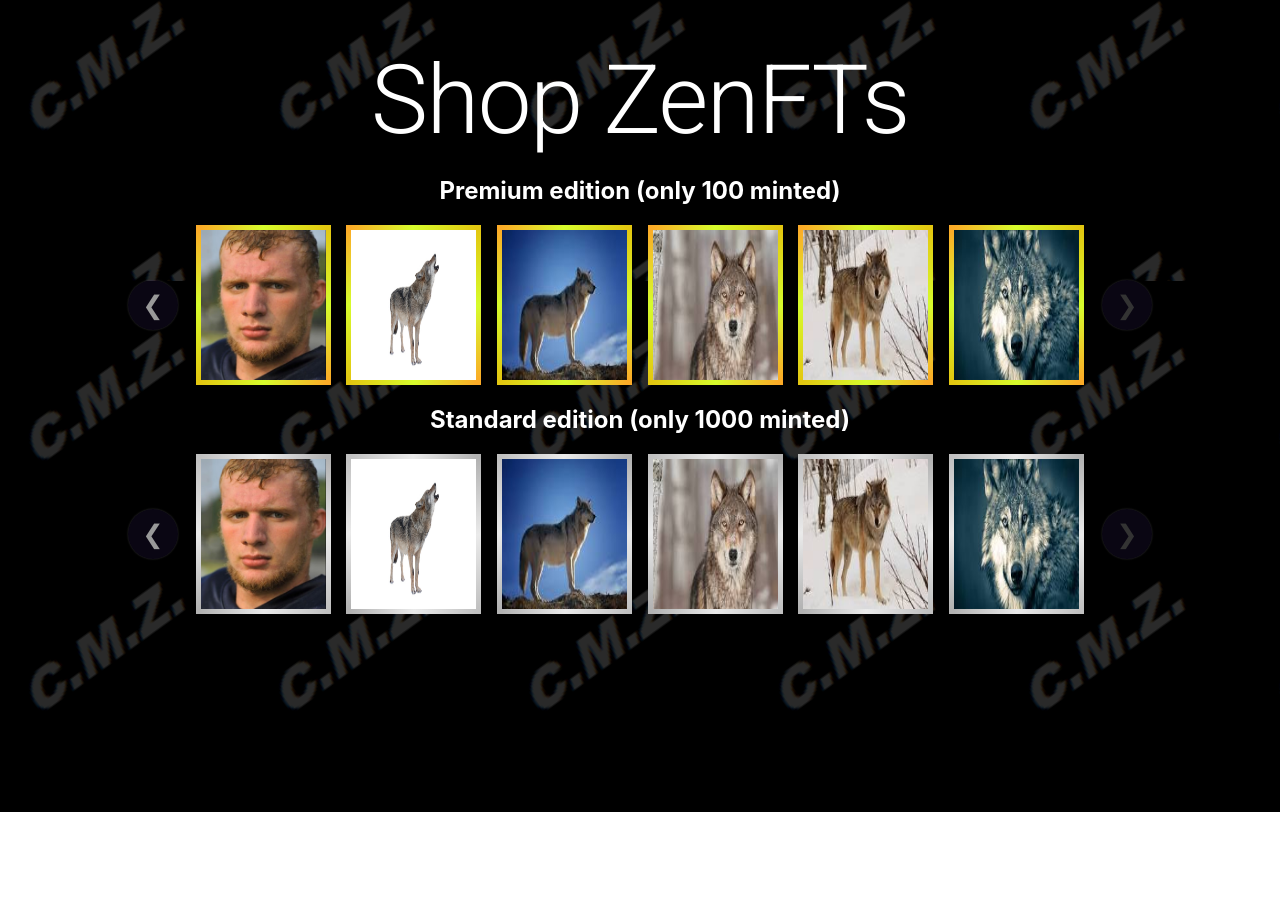
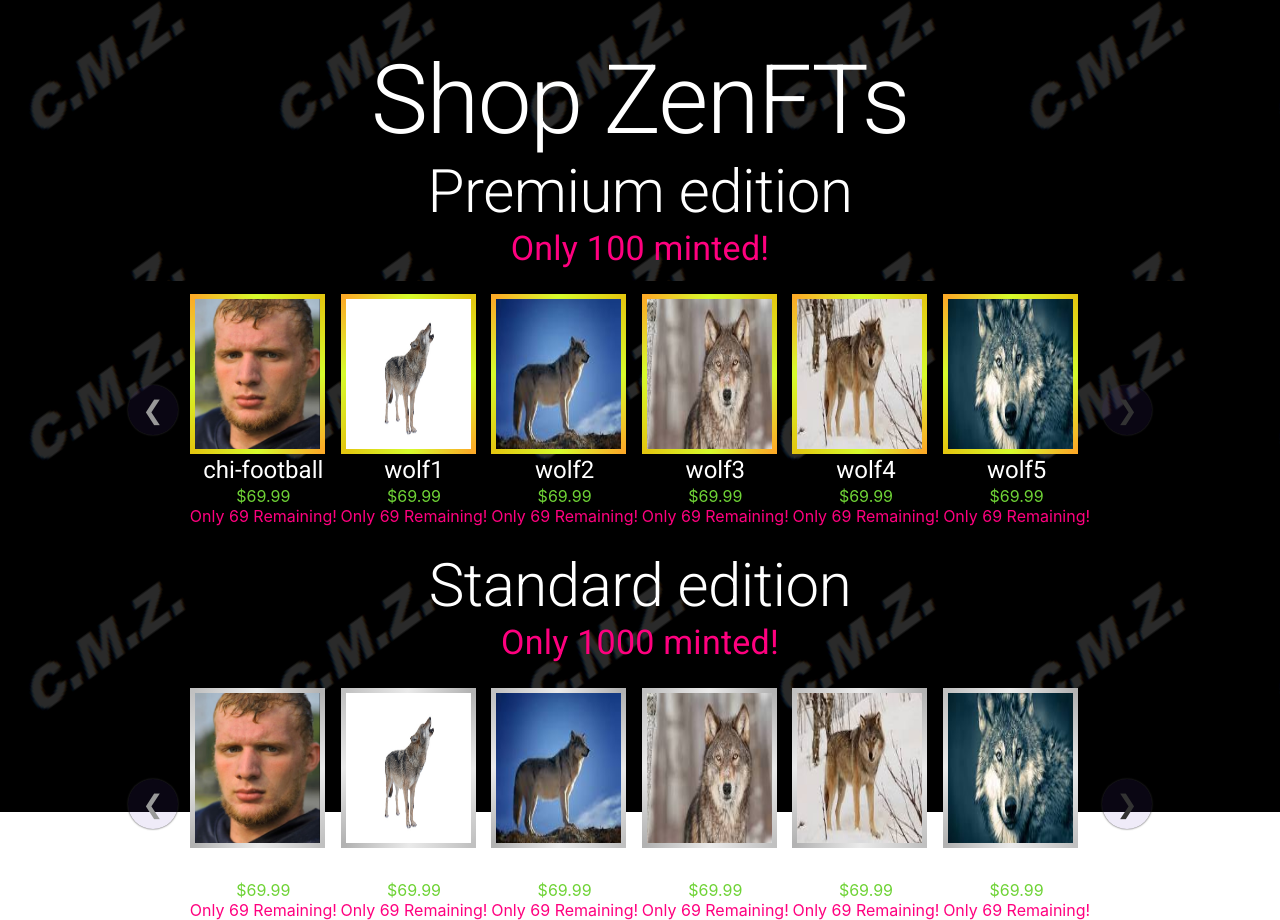
Before and after one commit to MikeConnelly/chimasterzen.com, a React (Create React App) app: page / in a window 1280 px wide. Shown: the part 1879-2799 px from the top of the page. Before the commit the page ends 2691 px from the top, so only its background shows below. Built offline with nearby package versions, Linux system fonts and the light colour scheme.

Commit message:
create preview modal

```diff
--- a/package.json
+++ b/package.json
@@ -14,7 +14,7 @@
     "react-dom": "^18.2.0",
     "react-elastic-carousel": "^0.11.5",
     "react-material-ui-carousel": "^3.4.2",
-    "react-scripts": "^2.1.3",
+    "react-scripts": "^2.1.8",
     "styled-components": "^5.3.5",
     "web-vitals": "^2.1.4"
   },
--- a/src/App.css
+++ b/src/App.css
@@ -60,15 +60,27 @@
   box-shadow: none !important;
 }
 
-#preview-modal {
+.modal {
   display: flex;
   align-items: center;
   justify-content: center;
-  top: 10%;
-  margin: auto;
 }
 
 #modal-contents {
-  background-color: rgb(220, 220, 220);
-  padding: 32px 64px;
+  display: flex;
+  align-items: center;
+  justify-content: center;
+  color: white;
+  background-color: rgb(41, 41, 41);
+  padding: 16px 32px;
+  border-radius: 20px;
 }
+
+.modal-button {
+  color: white;
+  background-color: #ff007f;
+}
+
+.green {
+  color: #6fd336;
+}
--- a/src/components/About.js
+++ b/src/components/About.js
@@ -12,13 +12,15 @@ class About extends Component {
         </Slide>
         <Slide direction="right" in={this.props.showAboutP1} timeout={500}>
           <Box id="about-p1">
-            <Typography variant="p">who is ChiMasterZen...</Typography>
+            <Typography variant="p">
+              who is ChiMasterZen...
+            </Typography>
           </Box>
         </Slide>
         <Slide direction="right" in={this.props.showAboutP2} timeout={500}>
           <Box id="about-p2">
             <Typography variant="p">
-                we have decided to create a new line of NFTs to...
+              we have decided to create a new line of NFTs to...
             </Typography>
           </Box>
         </Slide>
--- /dev/null
+++ b/src/components/Cart.js
@@ -0,0 +1,16 @@
+import React, { Component } from 'react'
+import { Modal, Typography } from '@mui/material';
+
+class Cart extends Component {
+  render() {
+    return (
+      <Modal
+        className="modal"
+        open={this.props.open}>
+        <Typography>hi</Typography>
+      </Modal>
+    );
+  }
+}
+
+export default Cart;
--- /dev/null
+++ b/src/components/Login.js
@@ -0,0 +1,20 @@
+import React, { Component } from 'react'
+import { Modal, Typography, Stack } from '@mui/material';
+
+class Login extends Component {
+  render() {
+    return (
+      <Modal
+        className="modal"
+        open={this.props.open}>
+        <Stack
+          id="modal-contents"
+          sx={{ height: '70vh', width: '55vh' }}>
+          <Typography>hi</Typography>
+        </Stack>
+      </Modal>
+    );
+  }
+}
+
+export default Login;
--- a/src/components/Navbar.js
+++ b/src/components/Navbar.js
@@ -1,9 +1,19 @@
 import React, { Component } from "react";
 import { AppBar, Toolbar, Typography, Button } from "@mui/material";
+import Login from './Login';
+import Cart from './Cart';
 import ShoppingCartIcon from '@mui/icons-material/ShoppingCart';
 import AccountCircleIcon from '@mui/icons-material/AccountCircle';
 
 class Navbar extends Component {
+  constructor(props) {
+    super(props);
+    this.state = {
+      openLogin: false,
+      openCart: false
+    };
+  }
+
   handleScrollClick = (e, sectionId) => {
     e.preventDefault();
     if (sectionId === "top") {
@@ -12,7 +22,19 @@ class Navbar extends Component {
       let section = document.getElementById(sectionId);
       section && section.scrollIntoView({ behavior: "smooth" });
     }
-  };
+  }
+
+  handleOpenLogin = (e) => {
+    this.setState({ openLogin: true });
+  }
+
+  handleCloseLogin = (e) => {
+    this.setState({ openLogin: false });
+  }
+
+  handleOpenCart = (e) => {
+    this.setState({ openCart: true });
+  }
 
   render() {
     return (
@@ -41,7 +63,7 @@ class Navbar extends Component {
           </Button>
           <Button
             sx={{ mx: '2em', color: 'white' }}
-            onClick={(e) => {}}>
+            onClick={this.handleOpenLogin}>
             <AccountCircleIcon sx={{ mr: '4px' }} />
             <Typography variant="h6">
               Log in
@@ -49,13 +71,15 @@ class Navbar extends Component {
           </Button>
           <Button
             sx={{ mx: '2em', color: 'white' }}
-            onClick={(e) => {}}>
+            onClick={this.handleOpenCart}>
             <ShoppingCartIcon sx={{ mr: '4px' }} />
             <Typography variant="h6">
               Cart
             </Typography>
           </Button>
         </Toolbar>
+        <Login open={this.state.openLogin} handleClose={this.state.handleCloseLogin} />
+        <Cart open={this.state.openCart} />
       </AppBar>
     );
   }
--- a/src/components/Shop.js
+++ b/src/components/Shop.js
@@ -1,45 +1,22 @@
 import React, { Component } from "react";
-import { Box, Stack, Typography, Fade } from "@mui/material";
+import { Box, Typography, Stack } from "@mui/material";
 import Preview from './Preview';
-import chi_football from "../img/chi_football.jpg";
-import wolf1 from "../img/wolf1.jpg"
-import wolf2 from "../img/wolf2.jpg"
-import wolf3 from "../img/wolf3.jpg"
-import wolf4 from "../img/wolf4.jpg"
-import wolf5 from "../img/wolf5.jpg"
-import wolf6 from "../img/wolf6.jpg"
-import wolf7 from "../img/wolf7.jpg"
-import wolf8 from "../img/wolf8.jpg"
 import Carousel from "react-elastic-carousel";
+import images from '../images';
 
 class Shop extends Component {
   constructor(props) {
     super(props);
-    this.premiumImages = [
-      chi_football,
-      wolf1,
-      wolf2,
-      wolf3,
-      wolf4,
-      wolf5,
-      wolf6,
-      wolf7,
-      wolf8
-    ];
-    this.standardImages = [
-      chi_football,
-      wolf1,
-      wolf2,
-      wolf3,
-      wolf4,
-      wolf5,
-      wolf6,
-      wolf7,
-      wolf8
-    ];
+    const defaultPreviewItem = {
+      img: null,
+      title: 'title',
+      price: '$0',
+      stock: '0',
+      type: 'premium'
+    };
     this.state = {
       openPreview: false,
-      previewItem: null
+      previewItem: defaultPreviewItem
     };
   }
 
@@ -47,49 +24,69 @@ class Shop extends Component {
     this.setState({ openPreview: true, previewItem: item });
   }
 
+  closePreview = () => {
+    this.setState({ openPreview: false });
+  }
+
+  setPreviewItem = (index) => {
+    if (index < 0 || index >= images.length) {
+      return;
+    }
+    this.setState({ previewItem: images[index] });
+  }
+
+  handleAddToCart = () => {
+    this.setState({ openPreview: false });
+  }
+
+  getImageList = (type) => {
+    return images.filter((item) => item.type === type).map((item) => (
+      <Stack className="gallery-box">
+        <Box
+          className={`${item.type}-gallery`}
+          component="img"
+          src={item.img}
+          sx={{ cursor: 'pointer' }}
+          onClick={(e) => this.openPreview(item)}
+        />
+        <Typography variant="h5">{item.title}</Typography>
+        <Typography variant="p" className="green">{item.price}</Typography>
+        <Typography variant="p" className="secondary">Only {item.stock} Remaining!</Typography>
+      </Stack>
+    ));
+  }
+
   render() {
     return (
       <Box className="container" id="shop-container" sx={{ py: 16 }}>
         <Typography id="shop-header" variant="h1">Shop ZenFTs</Typography>
-        <h2>Premium edition (only 100 minted)</h2>
-        <Box id="premium-gallery-container">
+        <Typography variant="h2">Premium edition</Typography>
+        <Typography variant="h4" className="secondary">Only 100 minted!</Typography>
+        <Box id="premium-gallery-container" sx={{ my: '24px' }}>
           <Carousel
             itemsToShow={6}
             pagination={false}
             focusOnSelect={true}>
-            {
-              this.premiumImages.map((item, i) => (
-                <Box
-                  className="premium-gallery"
-                  component="img"
-                  src={item}
-                  sx={{ cursor: 'pointer' }}
-                  onClick={(e) => this.openPreview(item)}
-                />
-              ))
-            }
+            {this.getImageList('premium')}
           </Carousel>
         </Box>
-        <h2>Standard edition (only 1000 minted)</h2>
-        <Box id="premium-gallery-container">
+        <Typography variant="h2">Standard edition</Typography>
+        <Typography variant="h4" className="secondary">Only 1000 minted!</Typography>
+        <Box id="standard-gallery-container" sx={{ my: '24px' }}>
           <Carousel
             itemsToShow={6}
             pagination={false}
             focusOnSelect={true}>
-            {
-              this.standardImages.map((item, i) => (
-                <Box
-                  className="standard-gallery"
-                  component="img"
-                  src={item}
-                  sx={{ cursor: 'pointer' }}
-                  onClick={(e) => this.openPreview(item)}
-                />
-              ))
-            }
+            {this.getImageList('standard')}
           </Carousel>
         </Box>
-        <Preview open={this.state.openPreview} item={this.state.previewItem} />
+        <Preview
+          open={this.state.openPreview}
+          handleClose={this.closePreview}
+          item={this.state.previewItem}
+          setItem={this.setPreviewItem}
+          handleAddToCart={this.handleAddToCart}
+        />
       </Box>
     );
   }
--- /dev/null
+++ b/src/images.js
@@ -0,0 +1,156 @@
+import chi_football from "./img/chi_football.jpg";
+import wolf1 from "./img/wolf1.jpg"
+import wolf2 from "./img/wolf2.jpg"
+import wolf3 from "./img/wolf3.jpg"
+import wolf4 from "./img/wolf4.jpg"
+import wolf5 from "./img/wolf5.jpg"
+import wolf6 from "./img/wolf6.jpg"
+import wolf7 from "./img/wolf7.jpg"
+import wolf8 from "./img/wolf8.jpg"
+
+export default [
+  {
+    img: chi_football,
+    title: 'chi-football',
+    price: '$69.99',
+    stock: '69',
+    type: 'premium',
+    index: 0
+  },
+  {
+    img: wolf1,
+    title: 'wolf1',
+    price: '$69.99',
+    stock: '69',
+    type: 'premium',
+    index: 1
+  },
+  {
+    img: wolf2,
+    title: 'wolf2',
+    price: '$69.99',
+    stock: '69',
+    type: 'premium',
+    index: 2
+  },
+  {
+    img: wolf3,
+    title: 'wolf3',
+    price: '$69.99',
+    stock: '69',
+    type: 'premium',
+    index: 3
+  },
+  {
+    img: wolf4,
+    title: 'wolf4',
+    price: '$69.99',
+    stock: '69',
+    type: 'premium',
+    index: 4
+  },
+  {
+    img: wolf5,
+    title: 'wolf5',
+    price: '$69.99',
+    stock: '69',
+    type: 'premium',
+    index: 5
+  },
+  {
+    img: wolf6,
+    title: 'wolf6',
+    price: '$69.99',
+    stock: '69',
+    type: 'premium',
+    index: 6
+  },
+  {
+    img: wolf7,
+    title: 'wolf7',
+    price: '$69.99',
+    stock: '69',
+    type: 'premium',
+    index: 7
+  },
+  {
+    img: wolf8,
+    title: 'wolf8',
+    price: '$69.99',
+    stock: '69',
+    type: 'premium',
+    index: 8
+  },
+  {
+    img: chi_football,
+    title: 'chi-football',
+    price: '$69.99',
+    stock: '69',
+    type: 'standard',
+    index: 9
+  },
+  {
+    img: wolf1,
+    title: 'wolf1',
+    price: '$69.99',
+    stock: '69',
+    type: 'standard',
+    index: 10
+  },
+  {
+    img: wolf2,
+    title: 'wolf2',
+    price: '$69.99',
+    stock: '69',
+    type: 'standard',
+    index: 11
+  },
+  {
+    img: wolf3,
+    title: 'wolf3',
+    price: '$69.99',
+    stock: '69',
+    type: 'standard',
+    index: 12
+  },
+  {
+    img: wolf4,
+    title: 'wolf4',
+    price: '$69.99',
+    stock: '69',
+    type: 'standard',
+    index: 13
+  },
+  {
+    img: wolf5,
+    title: 'wolf5',
+    price: '$69.99',
+    stock: '69',
+    type: 'standard',
+    index: 14
+  },
+  {
+    img: wolf6,
+    title: 'wolf6',
+    price: '$69.99',
+    stock: '69',
+    type: 'standard',
+    index: 15
+  },
+  {
+    img: wolf7,
+    title: 'wolf7',
+    price: '$69.99',
+    stock: '69',
+    type: 'standard',
+    index: 16
+  },
+  {
+    img: wolf8,
+    title: 'wolf8',
+    price: '$69.99',
+    stock: '69',
+    type: 'standard',
+    index: 17
+  }
+];
```
Also changed, not shown: src/components/Preview.js (+40 -10 lines), todo.txt (added), 1 other file (tests, documents, lock files or other folders).
